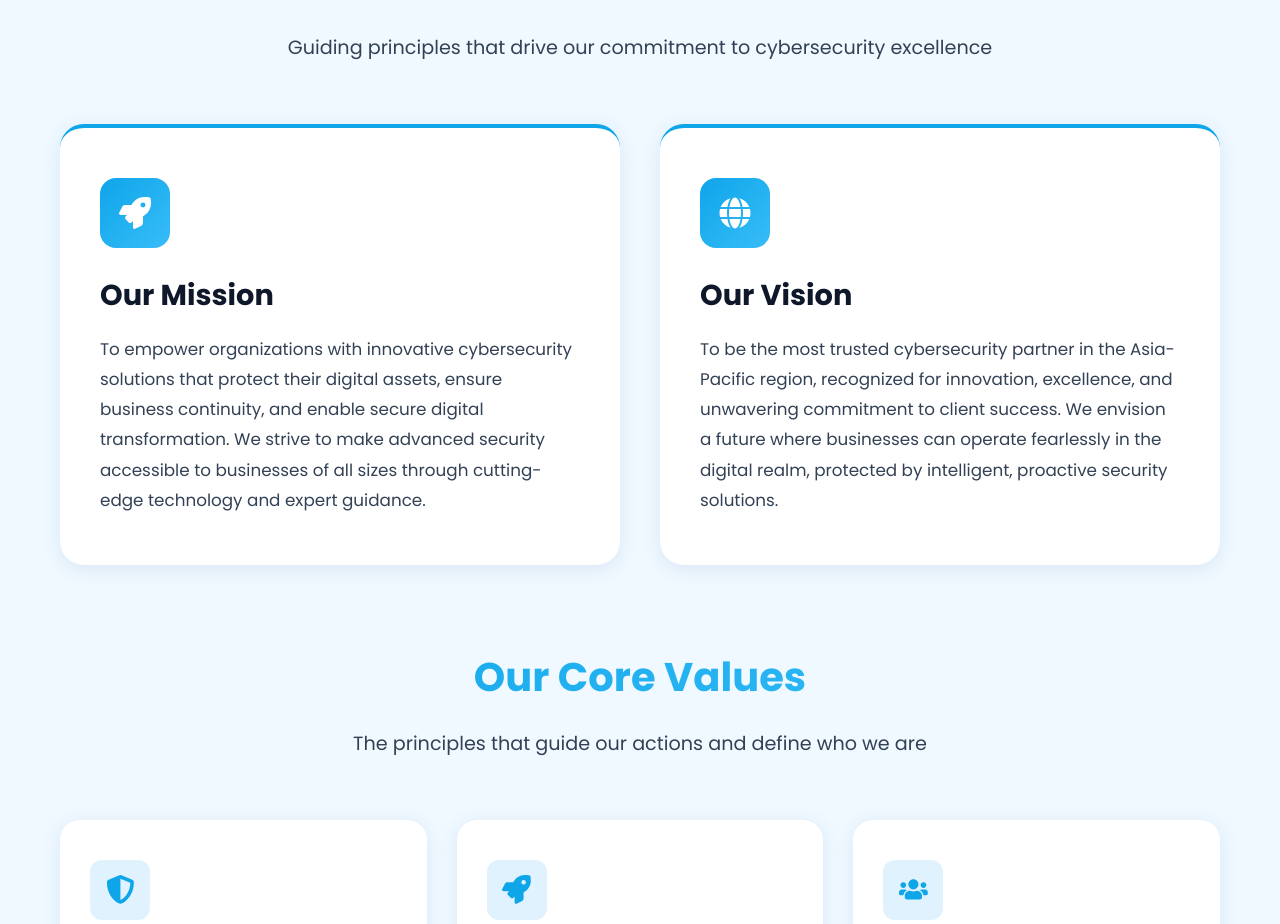
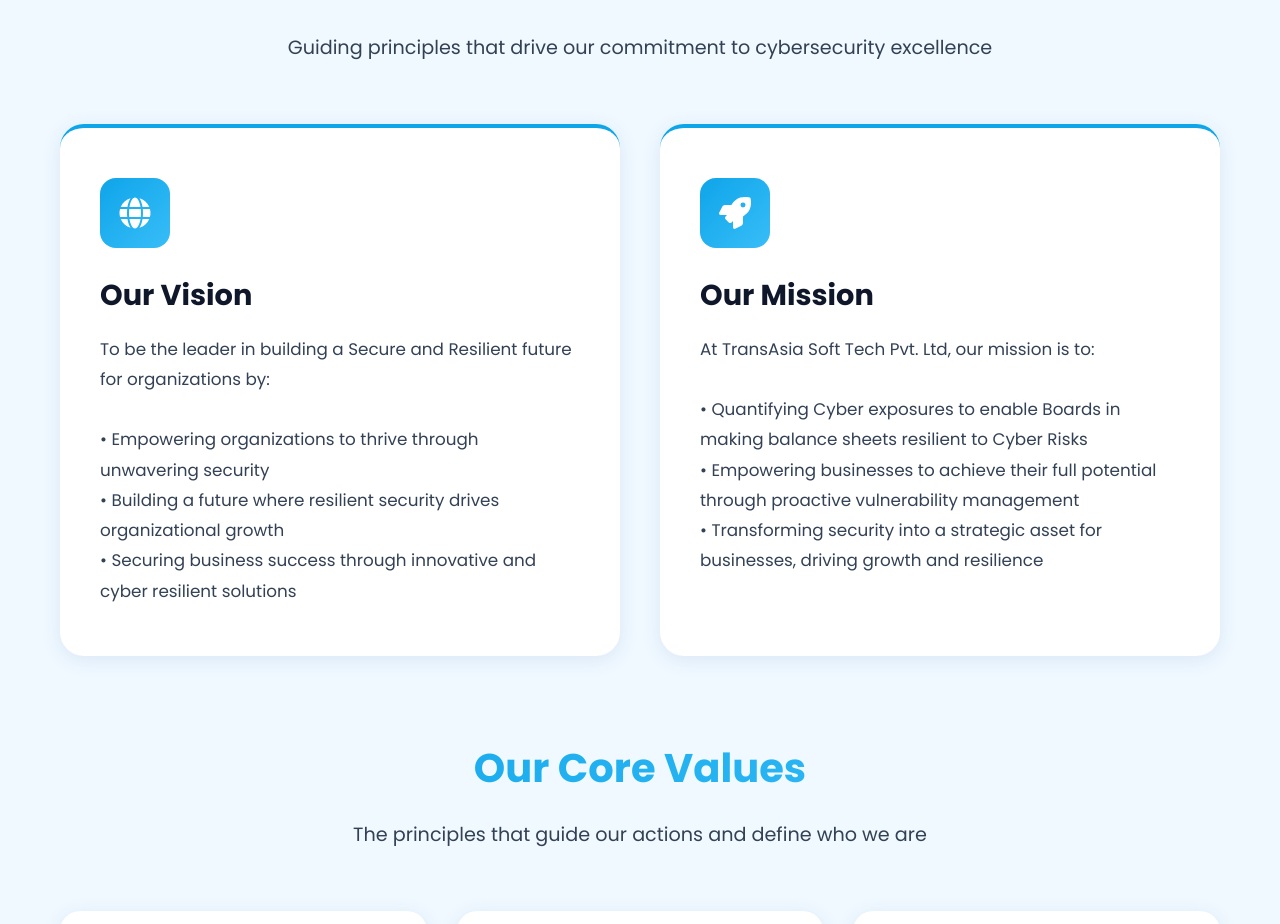
Before and after one commit to octaleadsprivatelimited-cloud/transasia, a React (Create React App) app in the folder client/: page /about in a window 1280 px wide. Shown: the part 1480-2404 px from the top of the page. Built offline with nearby package versions, Linux system fonts and the light colour scheme.

Commit message:
Update About page: New vision and mission statements with focus on cyber risk quantification and resilience

```diff
--- a/client/src/pages/About.js
+++ b/client/src/pages/About.js
@@ -468,6 +468,20 @@ const About = () => {
         </SectionSubtitle>
         <MissionVisionGrid>
           <MissionCard
+            initial={{ opacity: 0, x: 20 }}
+            whileInView={{ opacity: 1, x: 0 }}
+            viewport={{ once: true }}
+          >
+            <CardIcon><FaGlobe /></CardIcon>
+            <CardTitle>Our Vision</CardTitle>
+            <CardText>
+              To be the leader in building a Secure and Resilient future for organizations by:<br/><br/>
+              • Empowering organizations to thrive through unwavering security<br/>
+              • Building a future where resilient security drives organizational growth<br/>
+              • Securing business success through innovative and cyber resilient solutions
+            </CardText>
+          </MissionCard>
+          <MissionCard
             initial={{ opacity: 0, x: -20 }}
             whileInView={{ opacity: 1, x: 0 }}
             viewport={{ once: true }}
@@ -475,24 +489,10 @@ const About = () => {
             <CardIcon><FaRocket /></CardIcon>
             <CardTitle>Our Mission</CardTitle>
             <CardText>
-              To empower organizations with innovative cybersecurity solutions that protect their
-              digital assets, ensure business continuity, and enable secure digital transformation.
-              We strive to make advanced security accessible to businesses of all sizes through
-              cutting-edge technology and expert guidance.
-            </CardText>
-          </MissionCard>
-          <MissionCard
-            initial={{ opacity: 0, x: 20 }}
-            whileInView={{ opacity: 1, x: 0 }}
-            viewport={{ once: true }}
-          >
-            <CardIcon><FaGlobe /></CardIcon>
-            <CardTitle>Our Vision</CardTitle>
-            <CardText>
-              To be the most trusted cybersecurity partner in the Asia-Pacific region, recognized
-              for innovation, excellence, and unwavering commitment to client success. We envision
-              a future where businesses can operate fearlessly in the digital realm, protected by
-              intelligent, proactive security solutions.
+              At TransAsia Soft Tech Pvt. Ltd, our mission is to:<br/><br/>
+              • Quantifying Cyber exposures to enable Boards in making balance sheets resilient to Cyber Risks<br/>
+              • Empowering businesses to achieve their full potential through proactive vulnerability management<br/>
+              • Transforming security into a strategic asset for businesses, driving growth and resilience
             </CardText>
           </MissionCard>
         </MissionVisionGrid>
```
